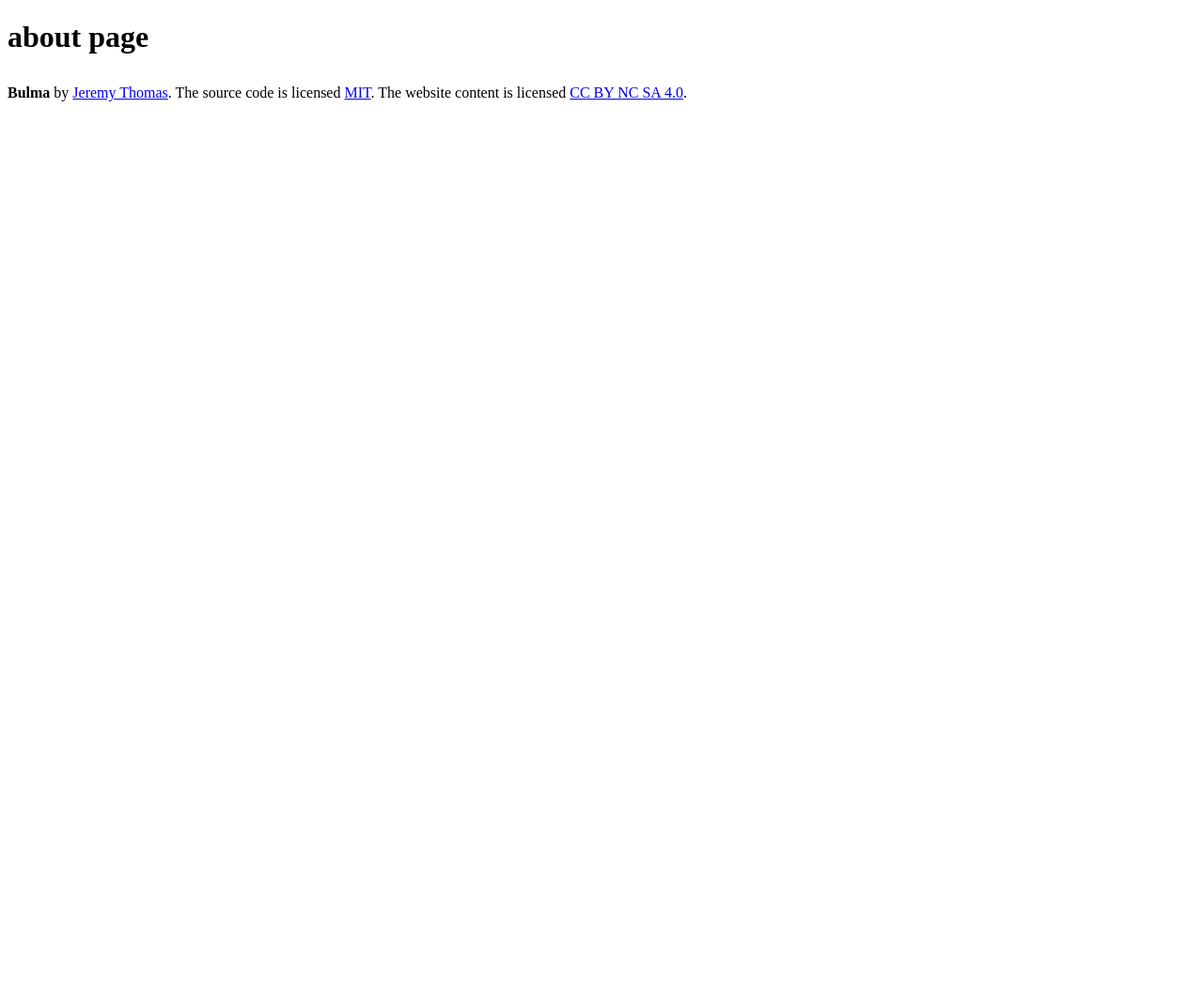
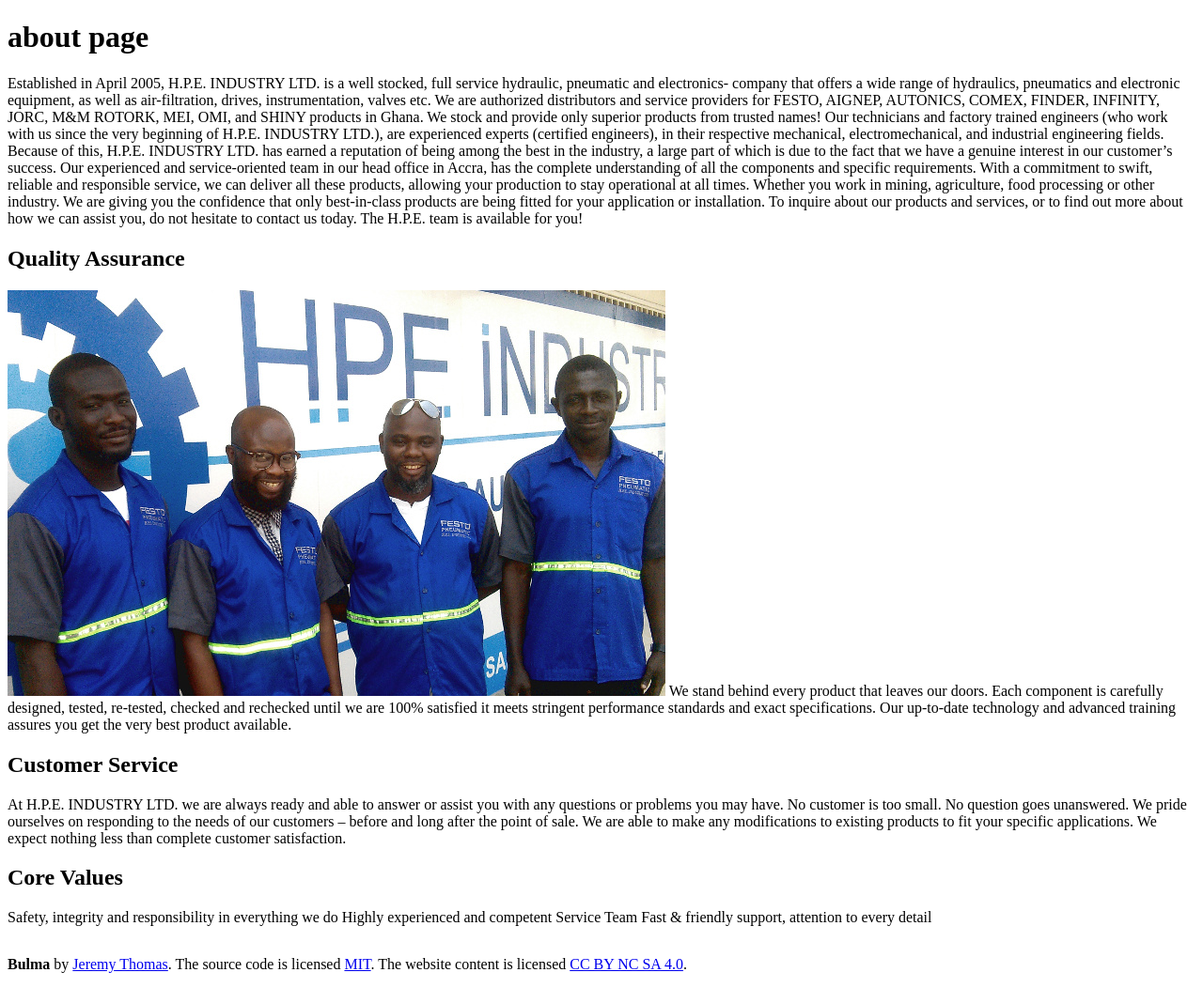
Before and after one commit to ibnhabib/hpeindustry, a PHP site: template views/about.view.php in a window 1280 px wide. Shown: the whole page at 94% size. Before the commit the page ends 108 px from the top, so only its background shows below. Run offline with PHP 8.4, Linux system fonts and the light colour scheme; the template is opened without the code that fills it, so the values that code supplies are empty.

Commit message:
added raw elements to about us page

```diff
--- a/views/about.view.php
+++ b/views/about.view.php
@@ -1 +1,56 @@
 <h1>about page</h1>
+
+
+Established in April 2005, H.P.E. INDUSTRY LTD. is a well stocked, full service hydraulic, pneumatic and electronics- company that offers a wide range of hydraulics, pneumatics and electronic equipment, as well as air-filtration, drives, instrumentation, valves etc.
+
+We are authorized distributors and service providers for FESTO, AIGNEP, AUTONICS, COMEX, FINDER, INFINITY, JORC, M&M ROTORK, MEI, OMI, and SHINY products in Ghana.
+
+We stock and provide only superior products from trusted names!
+
+Our technicians and factory trained engineers (who work with us since the very beginning of H.P.E. INDUSTRY LTD.), are experienced experts (certified engineers), in their respective mechanical, electromechanical, and industrial engineering fields.
+
+Because of this, H.P.E. INDUSTRY LTD. has earned a reputation of being among the best in the industry, a large part of which is due to the fact that we have a genuine interest in our customer’s success.
+
+Our experienced and service-oriented team in our head office in Accra, has the complete understanding of all the components and specific requirements.
+
+With a commitment to swift, reliable and responsible service, we can deliver all these products, allowing your production to stay operational at all times.
+
+Whether you work in mining, agriculture, food processing or other industry.
+
+We are giving you the confidence that only best-in-class products are being fitted for your application or installation.
+
+To inquire about our products and services, or to find out more about how we can assist you, do not hesitate to contact us today.
+
+The H.P.E. team is available for you!
+
+
+<h2>
+    Quality Assurance
+</h2>
+<img src="/img/festo_technicians.jpg" alt="">
+We stand behind every product that leaves our doors.
+
+Each component is carefully designed, tested, re-tested, checked and rechecked until we are 100% satisfied it meets stringent performance standards and exact specifications.
+
+Our up-to-date technology and advanced training assures you get the very best product available.
+
+<h2>
+    Customer Service
+</h2>
+
+At H.P.E. INDUSTRY LTD. we are always ready and able to answer or assist you with any questions or problems you may have.
+
+No customer is too small. No question goes unanswered.
+
+We pride ourselves on responding to the needs of our customers – before and long after the point of sale.
+
+We are able to make any modifications to existing products to fit your specific applications.
+
+We expect nothing less than complete customer satisfaction.
+<h2>
+    Core Values
+</h2>
+
+    Safety, integrity and responsibility in everything we do
+    Highly experienced and competent Service Team
+    Fast & friendly support, attention to every detail
```
Also changed, not shown: img/festo_technicians.jpg (added).
